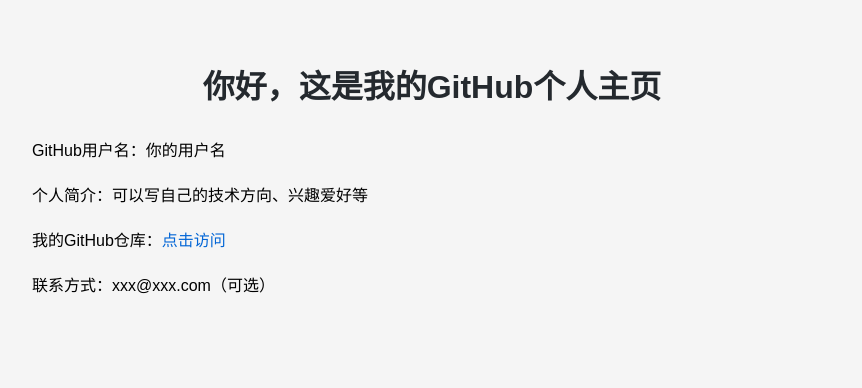
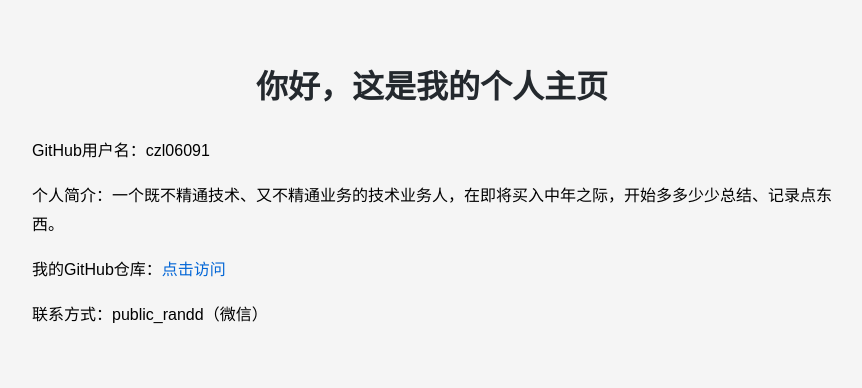
Before and after one commit to czl06091/czl06091.github.io, a plain HTML site: page index.html in a window 1280 px wide. Shown: the whole page, without its empty margins (208-1070 px from the left). Drawn offline with Linux system fonts and the light colour scheme.

Commit message:
Update personal information on GitHub homepage

```diff
--- a/index.html
+++ b/index.html
@@ -32,12 +32,12 @@
     </style>
 </head>
 <body>
-    <h1>你好，这是我的GitHub个人主页</h1>
+    <h1>你好，这是我的个人主页</h1>
     <div class="info">
-        <p>GitHub用户名：你的用户名</p>
-        <p>个人简介：可以写自己的技术方向、兴趣爱好等</p>
-        <p>我的GitHub仓库：<a href="https://github.com/你的用户名" target="_blank">点击访问</a></p>
-        <p>联系方式：xxx@xxx.com（可选）</p>
+        <p>GitHub用户名：czl06091</p>
+        <p>个人简介：一个既不精通技术、又不精通业务的技术业务人，在即将买入中年之际，开始多多少少总结、记录点东西。</p>
+        <p>我的GitHub仓库：<a href="https://github.com/czl06091/books" target="_blank">点击访问</a></p>
+        <p>联系方式：public_randd（微信）</p>
     </div>
 </body>
 </html>
```
